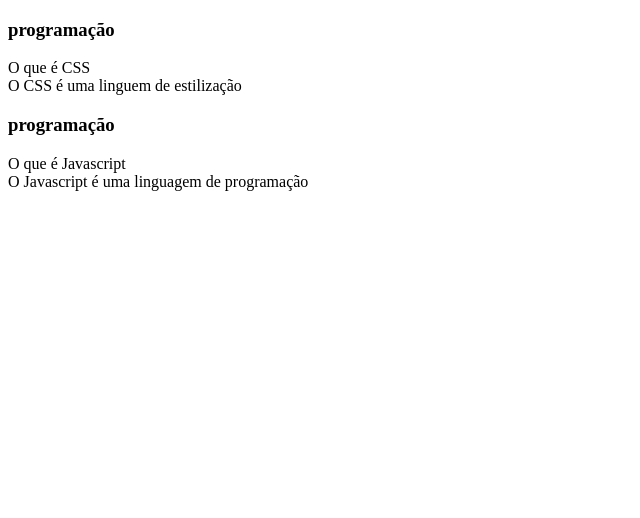
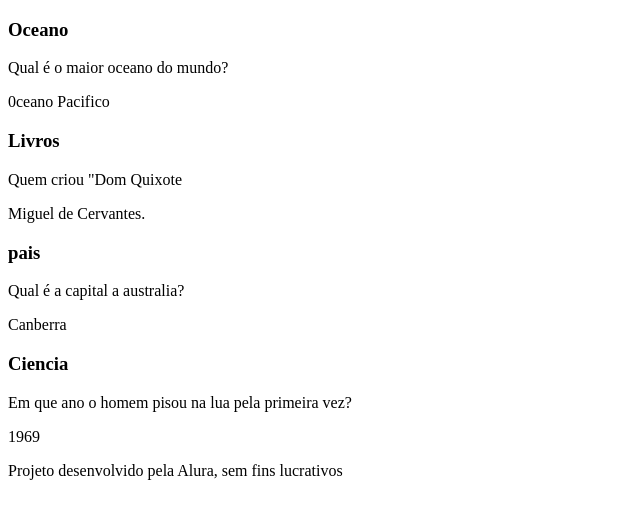
Before and after one commit to felipenrz/felipee, a plain HTML site: page felipe-main/index.html in a window 1280 px wide. Shown: the whole page, without its empty margins (0-640 px from the left). Drawn offline with Linux system fonts and the light colour scheme.

Commit message:
Update index.html

```diff
--- a/felipe-main/index.html
+++ b/felipe-main/index.html
@@ -1,41 +1,69 @@
 <!DOCTYPE html>
-<html lang="pt">
+<html lang="pt-br">
 <head>
-    <meta charset="UTF-8">
-    <meta name="viewport" content="width=device-width, initial-scale=1.0">
-    <title>flashcard</title>
+    <meta charset="UTF-8" />
+    <meta name="viewport" content="width=device-width, initial-scale=1" />
+    <link rel="stylesheet" href="style.css" />
+    <title>Flash Card Flash</title>
 </head>
 <body>
     <main>
         <section id="container">
             <article class="cartao">
-        <div class="cartao__conteuo">
-            <h3>programação</h3>
+                <div class="cartao__conteudo">
+                    <h3>Oceano</h3>
                     <div class="cartao__conteudo__pergunta">
-                O que é CSS
+                        <p>Qual é o maior oceano do mundo?</p>
                     </div>
                     <div class="cartao__conteudo__resposta">
-                O CSS é uma linguem de estilização
+                        <p>0ceano Pacifico</p>
+                    </div>
+                </div>
+            </article>
             <article class="cartao">
-        <div class="cartao__conteuo">
-            <h3>programação</h3>
+                <div class="cartao__conteudo">
+                    <h3>Livros</h3>
                     <div class="cartao__conteudo__pergunta">
-                O que é Javascript
+                        <p>Quem criou "Dom Quixote</p>
                     </div>
                     <div class="cartao__conteudo__resposta">
-                O Javascript é uma linguagem de programação
+                        <p>Miguel de Cervantes.</p>
                     </div>
                 </div>
-
-
-
+            </article>
+            <article class="cartao">
+                <div class="cartao__conteudo">
+                    <h3>pais</h3>
+                    <div class="cartao__conteudo__pergunta">
+                        <p>Qual é a capital a australia?</p>
                     </div>
-
+                    <div class="cartao__conteudo__resposta">
+                        <p>Canberra</p>
+                    </div>
+                </div>
+            </article>
+            <article class="cartao">
+                <div class="cartao__conteudo">
+                    <h3>Ciencia</h3>
+                    <div class="cartao__conteudo__pergunta">
+                        <p>Em que ano o homem pisou na lua pela primeira vez?</p>
+                    </div>
+                    <div class="cartao__conteudo__resposta">
+                        <p>1969</p>
+                    </div>
+                </div>
             </article>
         </section>
     </main>
     <footer>
-        <p></p>
+        <p>Projeto desenvolvido pela Alura, sem fins lucrativos</p>
     </footer>
+    <script src="app.js"></script>
+    <script>
+        // Adiciona o evento de clique para virar os cartões já existentes no HTML
+        document.querySelectorAll('.cartao').forEach(cartao => {
+            cartao.addEventListener('click', viraCartao);
+        });
+    </script>
 </body>
 </html>
```
Lines whose indentation alone changed are shown as unchanged.
